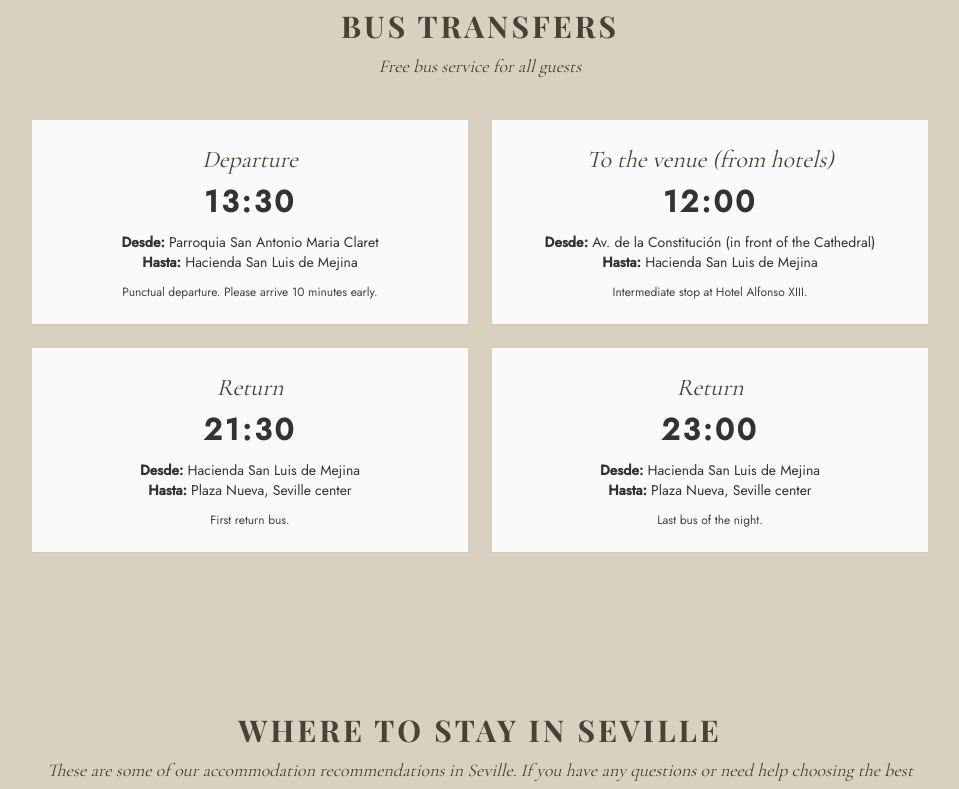
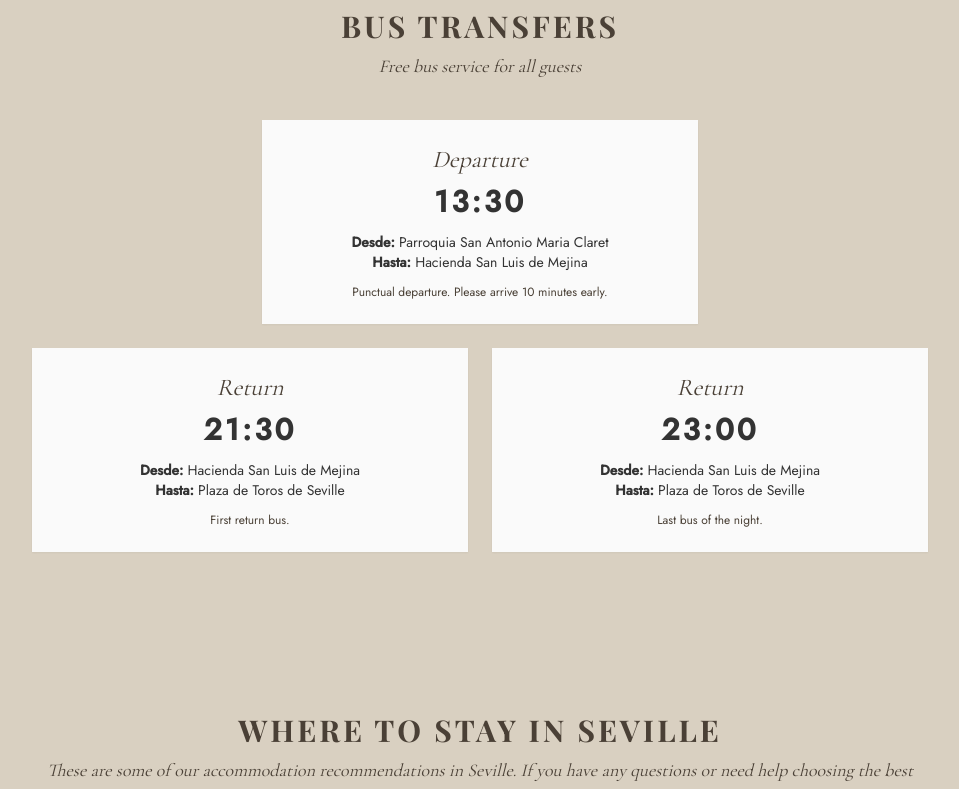
Before and after one commit to HarrodPablo/boda-invitacion, a Next.js app: page / in a window 1280 px wide. Shown: the part 3060-3849 px from the top of the page, without its empty margins (160-1119 px from the left). Built offline with nearby package versions, Linux system fonts and the light colour scheme.

Commit message:
Fix FAQ line breaks, hide Alojamiento button, update Traslados layout and README

```diff
--- a/components/Alojamiento.jsx
+++ b/components/Alojamiento.jsx
@@ -30,14 +30,14 @@ export default function Alojamiento() {
                   {hotel.telefono}
                 </a>
               </p>
-              <a
+              {/* <a
                 href={hotel.reserva}
                 target="_blank"
                 rel="noopener noreferrer"
                 className="mt-4 inline-block self-start border border-textoCalido px-4 py-2 text-xs uppercase tracking-widest text-textoCalido transition-colors hover:bg-textoCalido hover:text-fondo"
               >
                 Reservar
-              </a>
+              </a> */}
             </div>
           ))}
         </div>
--- a/components/FAQ.jsx
+++ b/components/FAQ.jsx
@@ -1,7 +1,7 @@
 'use client';
 
+import { useLanguage } from '@/context/LanguageContext';
 import { useState } from 'react';
-import { useLanguage } from '@/context/LanguageContext';
 
 // Componente #11 (footer de firma) + acordeón de preguntas usando #7 por item.
 export default function FAQ() {
--- a/components/Traslados.jsx
+++ b/components/Traslados.jsx
@@ -19,7 +19,14 @@ export default function Traslados() {
 
         <div className="mt-10 grid grid-cols-1 gap-6 sm:grid-cols-2">
           {cards.map((card, i) => (
-            <div key={i} className="bg-fondo p-6 text-center shadow-sm">
+            <div
+              key={i}
+              className={`bg-fondo p-6 text-center shadow-sm ${
+                cards.length === 3 && i === 0
+                  ? 'sm:col-span-2 sm:w-[calc(50%-0.75rem)] sm:justify-self-center'
+                  : ''
+              }`}
+            >
               <p className="font-script text-2xl italic text-textoCalido">{card.titulo}</p>
               <p className="mt-2 text-3xl font-bold tracking-widest text-texto">{card.hora}</p>
               <p className="mt-3 text-sm text-texto">
--- a/data/content.js
+++ b/data/content.js
@@ -106,24 +106,17 @@ export const content = {
         nota: 'Salida puntual. Presentate 10 minutos antes.',
       },
       {
-        titulo: 'Ida (hoteles)',
-        hora: '12:00',
-        origen: 'Av. de la Constitución (frente a la Catedral)',
-        destino: 'Hacienda San Luis de Mejina',
-        nota: 'Parada intermedia en Hotel Alfonso XIII.',
-      },
-      {
         titulo: 'Regreso',
         hora: '21:30',
         origen: 'Hacienda San Luis de Mejina',
-        destino: 'Plaza Nueva, Sevilla centro',
+        destino: 'Plaza de Toros de Sevilla',
         nota: 'Primer bus de vuelta.',
       },
       {
         titulo: 'Regreso',
         hora: '23:00',
         origen: 'Hacienda San Luis de Mejina',
-        destino: 'Plaza Nueva, Sevilla centro',
+        destino: 'Plaza de Toros de Sevilla',
         nota: 'Último bus de la noche.',
       },
     ],
@@ -131,7 +124,7 @@ export const content = {
 
   // 7. Alojamiento — componente #8 (cards), 5 hoteles
   alojamiento: {
-    heading: 'Dónde hospedarte en Sevilla',
+    heading: 'Dónde hospedarse en Sevilla',
     subtitulo: 'Estas son algunas de nuestras recomendaciones de alojamiento en Sevilla. Si tienes cualquier pregunta o necesitas ayuda para elegir la mejor opción, no dudes en escribirnos. Estaremos encantados de ayudarte.',
     hoteles: [
       {
@@ -279,11 +272,11 @@ export const content = {
       },
       {
         q: 'APARCAMIENTO',
-        a: 'En la hacienda disponemos de espacio para que puedas dejar tu coche sin problema. Si te resulta más cómodo, puedes venir en tu propio vehículo; si no, también tendrás la opción de venir en autobús.',
+        a: 'En la hacienda disponemos de espacio para que puedas dejar tu coche sin problema. Si te resulta más cómodo, puedes venir en tu propio vehículo; sino, también tendrás la opción de venir en autobús.',
       },
       {
         q: 'ALERGIAS',
-        a: 'Indicá tus restricciones en el formulario de confirmación y las tendremos en cuenta.',
+        a: 'Indica tus restricciones en el formulario de confirmación y las tendremos en cuenta.',
       },
     ],
     contacto: {
--- a/data/content_en.js
+++ b/data/content_en.js
@@ -96,24 +96,17 @@ export const content_en = {
         nota: 'Punctual departure. Please arrive 10 minutes early.',
       },
       {
-        titulo: 'To the venue (from hotels)',
-        hora: '12:00',
-        origen: 'Av. de la Constitución (in front of the Cathedral)',
-        destino: 'Hacienda San Luis de Mejina',
-        nota: 'Intermediate stop at Hotel Alfonso XIII.',
-      },
-      {
         titulo: 'Return',
         hora: '21:30',
         origen: 'Hacienda San Luis de Mejina',
-        destino: 'Plaza Nueva, Seville center',
+        destino: 'Plaza de Toros de Seville',
         nota: 'First return bus.',
       },
       {
         titulo: 'Return',
         hora: '23:00',
         origen: 'Hacienda San Luis de Mejina',
-        destino: 'Plaza Nueva, Seville center',
+        destino: 'Plaza de Toros de Seville',
         nota: 'Last bus of the night.',
       },
     ],
```
Also changed, not shown: 1 other file (tests, documents, lock files or other folders).
